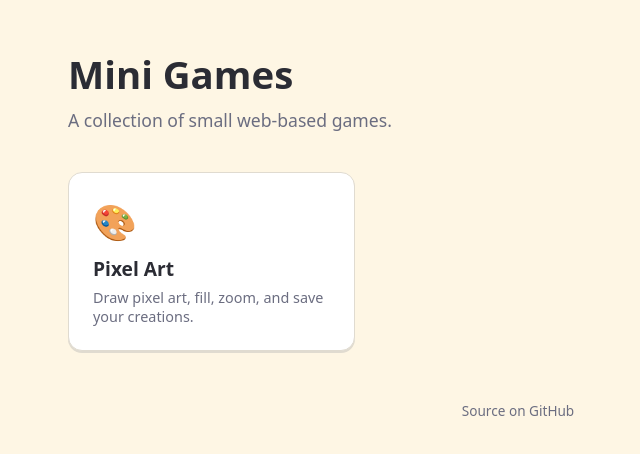
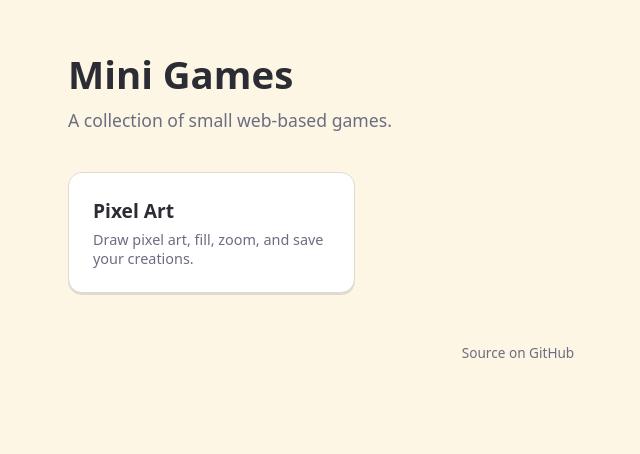
Before and after one commit to mugnozzo/mini-games, a plain HTML site: page index.html in a window 1280 px wide. Shown: the whole page, without its empty margins (122-762 px from the left). Drawn offline with Linux system fonts and the light colour scheme.

Commit message:
Removed icon in link to game

```diff
--- a/index.html
+++ b/index.html
@@ -14,7 +14,6 @@
   <ul class="games">
     <li>
       <a class="game-card" href="pixel-art/index.html">
-        <span class="emoji">🎨</span>
         <h2>Pixel Art</h2>
         <p>Draw pixel art, fill, zoom, and save your creations.</p>
       </a>
--- a/styles.css
+++ b/styles.css
@@ -68,12 +68,6 @@ p.intro {
   border-color: var(--accent);
 }
 
-.game-card .emoji {
-  font-size: 2.2rem;
-  display: block;
-  margin-bottom: 10px;
-}
-
 .game-card h2 {
   margin: 0 0 6px;
   font-size: 1.2rem;
```
